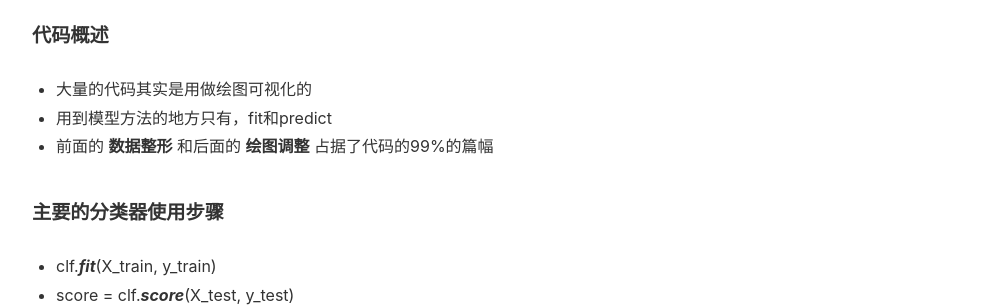
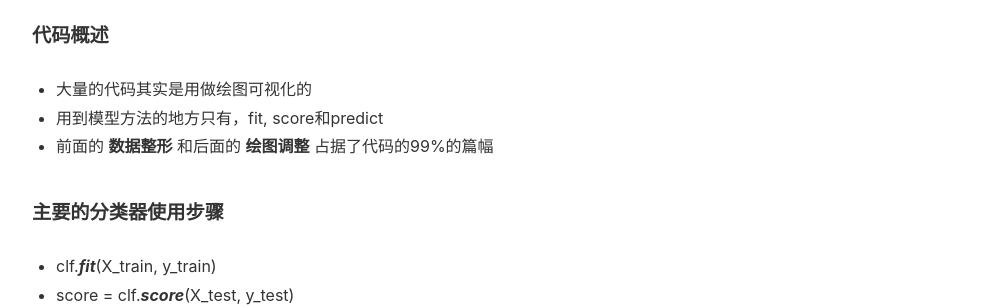
Before and after one commit to slyrx/Tech_Blog, a Jekyll site: the page built from _posts/2018-6-27-scikit-learn-example_2.md, in a window 1280 px wide and 900 px high, scrolled down 1949 px. Shown: the part 152-459 px from the top of the window, without its empty margins (105-1098 px from the left). Built offline with Jekyll 4.4.1, drawn with Linux system fonts in a browser that asks for light colours; nearby versions of some CDN libraries.

Commit message:
add new content

```diff
--- a/_posts/2018-6-27-scikit-learn-example_2.md
+++ b/_posts/2018-6-27-scikit-learn-example_2.md
@@ -109,7 +109,7 @@ tags: [机器学习, 数据挖掘, scikit-learn]
 ### 分类器比较
 #### 代码概述
 + 大量的代码其实是用做绘图可视化的
-+ 用到模型方法的地方只有，fit和predict
++ 用到模型方法的地方只有，fit, score和predict
 + 前面的 **数据整形** 和后面的 **绘图调整** 占据了代码的99%的篇幅
 
 #### 主要的分类器使用步骤
```
